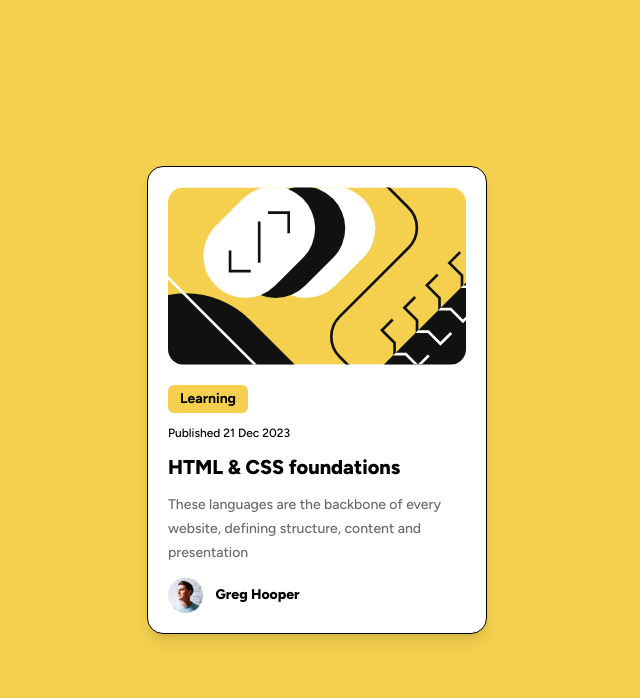
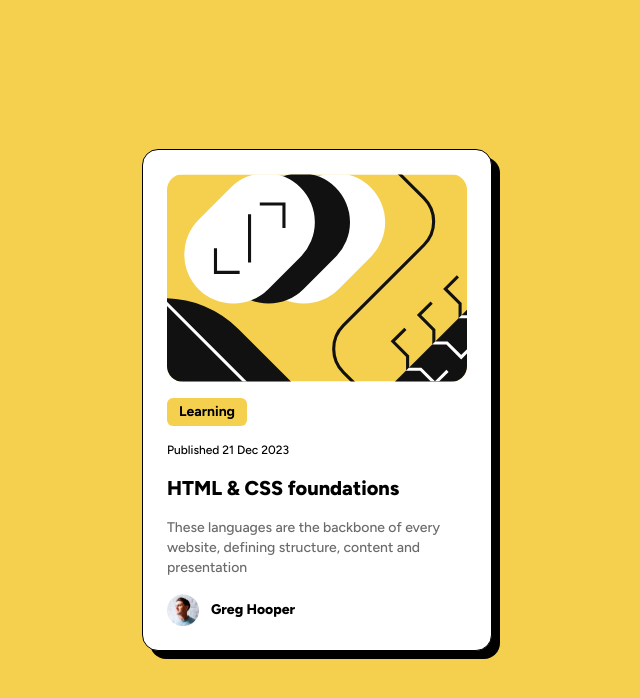
Before and after one commit to ArifEbrahim/frontend-mentor, a React (Vite) app: page /blog-preview in a window 1280 px wide. Shown: the top 698 px of the page, without its empty margins (323-963 px from the left). Built offline with nearby package versions, Linux system fonts and the light colour scheme.

Commit message:
style: update styles and challenge complete

```diff
--- a/src/pages/blog-preview/index.tsx
+++ b/src/pages/blog-preview/index.tsx
@@ -4,26 +4,21 @@ import avatar from './image-avatar.webp'
 export default function BlogPreview() {
   return (
     <main className="flex min-h-screen flex-col items-center justify-center bg-[hsl(47,88%,63%)]">
-      <article className="flex max-w-[340px] flex-col items-center rounded-2xl border bg-white p-5 text-left font-figtree shadow-lg">
-        <div role="img" className="mb-5 overflow-hidden rounded-2xl">
-          <img src={illustration} alt="An illustration" />
+      <article className="max-w-[350px] rounded-2xl border bg-white p-6 font-figtree shadow-[8px_8px_0px_0px_rgba(0,0,0,1)]">
+        <img src={illustration} className="mb-4 h-52 rounded-2xl object-cover" alt="Abstract shapes" />
+        <span className="mb-4 inline-block rounded-md bg-[hsl(47,88%,63%)] px-3 py-1 text-sm font-bold">Learning</span>
+        <time dateTime="2023-12-21" className="mb-4 block text-xs">
+          Published 21 Dec 2023
+        </time>
+        <h1 className="mb-4 text-xl font-extrabold hover:text-[hsl(47,88%,63%)]">HTML & CSS foundations</h1>
+        <p className="mb-4 text-sm leading-5 text-[hsl(0,0%,42%)]">
+          These languages are the backbone of every website, defining structure, content and presentation
+        </p>
+        <div className="flex items-center gap-3">
+          <img src={avatar} alt="Avatar of the blog creator" className="h-8 w-8" />
+          <p className="text-sm font-extrabold">Greg Hooper</p>
         </div>
-        <section className="text-left">
-          <p className="mb-3 inline-block rounded-md bg-[hsl(47,88%,63%)] px-3 py-1 text-sm font-bold">Learning</p>
-          <p className="mb-3 text-xs">Published 21 Dec 2023</p>
-          <h1 className="mb-3 text-xl font-extrabold hover:text-[hsl(47,88%,63%)]">HTML & CSS foundations</h1>
-          <p className="mb-3 text-sm leading-6 text-[hsl(0,0%,42%)]">
-            These languages are the backbone of every website, defining structure, content and presentation
-          </p>
-          <div className="flex items-center">
-            <img src={avatar} alt="Avatar of the blog creator" className="mr-3 h-9" />
-            <p className="text-sm font-extrabold">Greg Hooper</p>
-          </div>
-        </section>
       </article>
     </main>
   )
 }
-
-// TODO: add proper box shadow
-// TODO: increase image size
```
